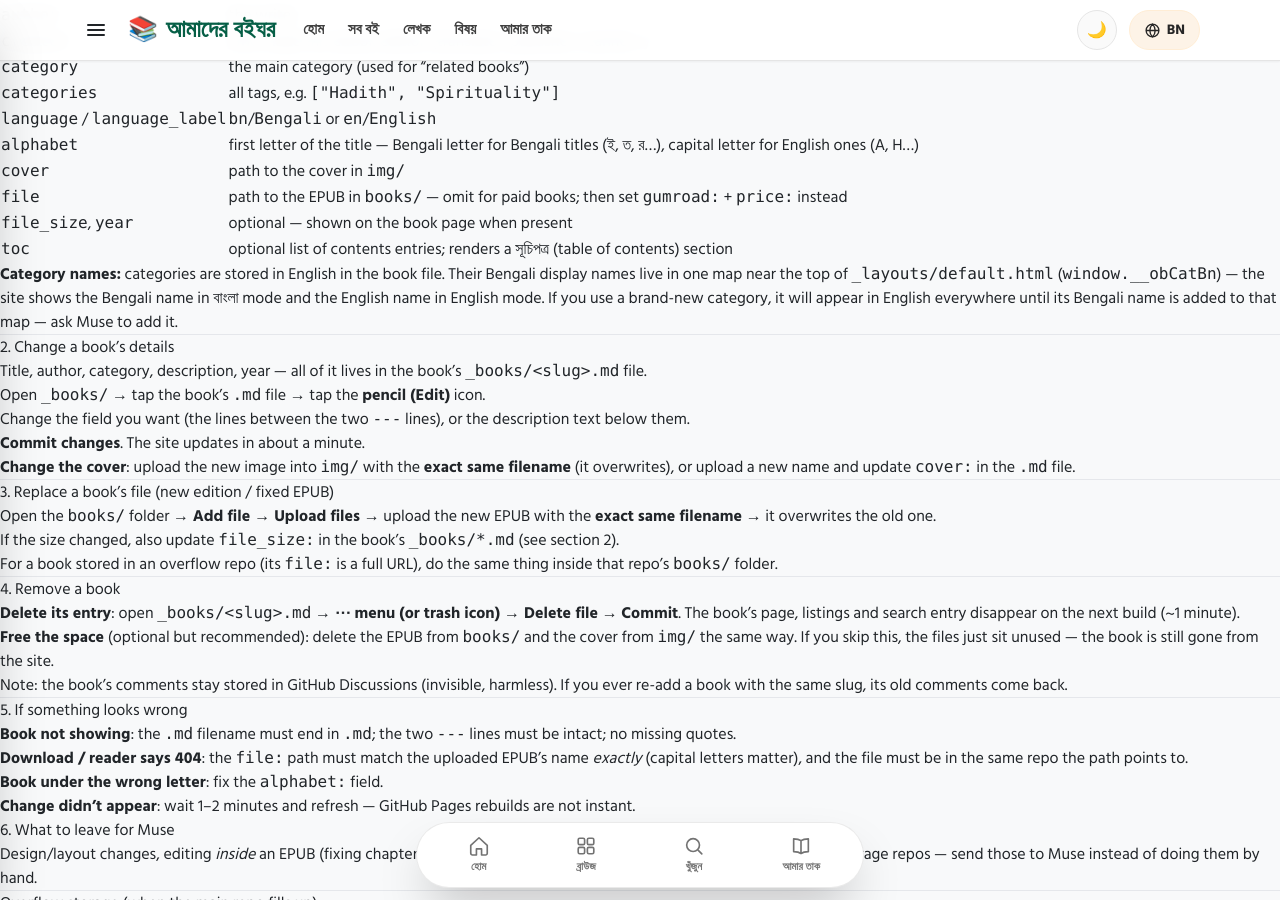
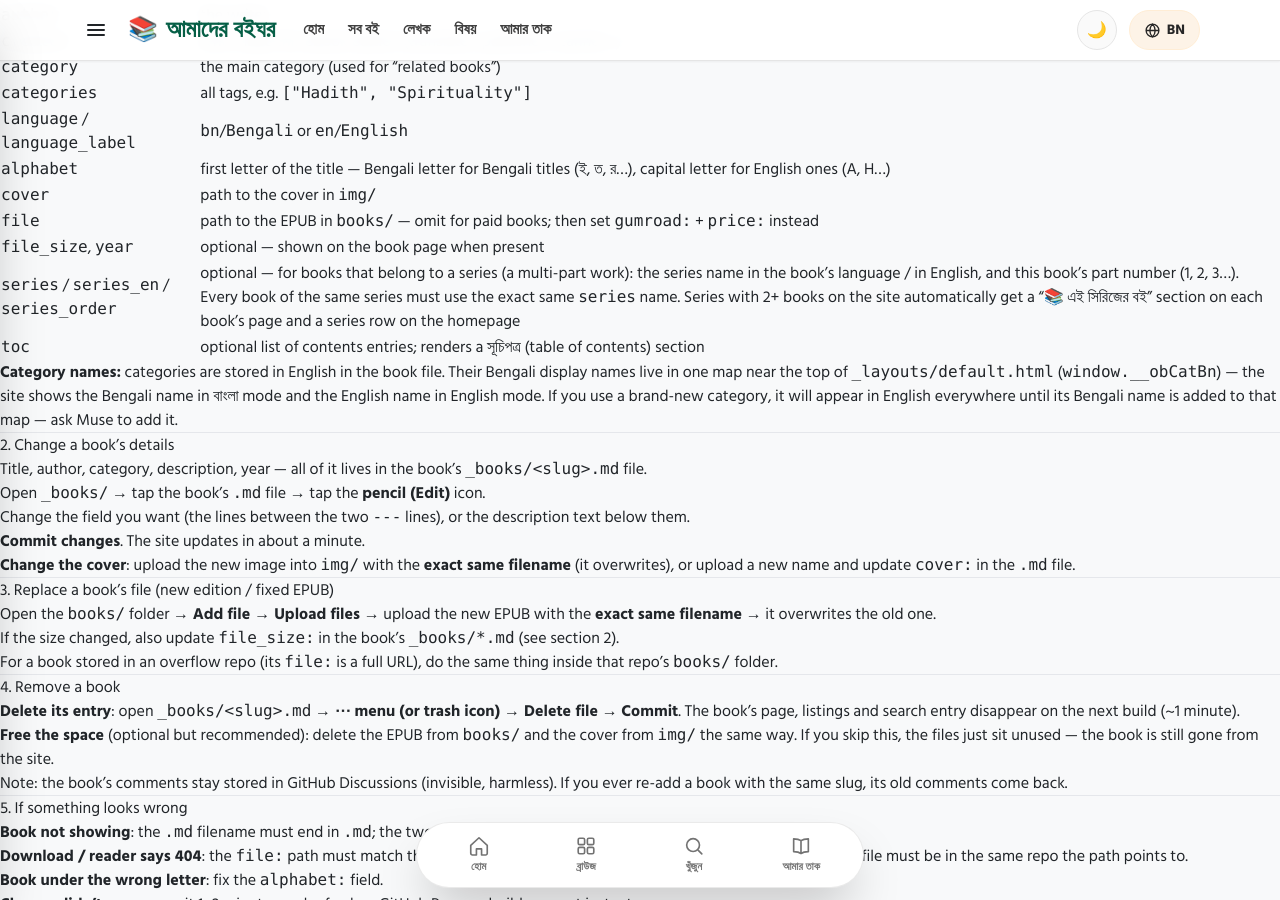
Before and after one commit to MDTowfiqul/our-boighar, a Jekyll site: the page built from ADD-BOOK.md, in a window 1280 px wide and 900 px high, scrolled down 930 px. Built offline with Jekyll 4.4.1, drawn with Linux system fonts in a browser that asks for light colours; nearby versions of some CDN libraries; our own code applies the rules of GitHub Pages for plain Markdown files.

Commit message:
Guide: document series fields

```diff
--- a/ADD-BOOK.md
+++ b/ADD-BOOK.md
@@ -69,6 +69,7 @@ book page exactly as written, in both site languages.
 | `cover` | path to the cover in `img/` |
 | `file` | path to the EPUB in `books/` — omit for paid books; then set `gumroad:` + `price:` instead |
 | `file_size`, `year` | optional — shown on the book page when present |
+| `series` / `series_en` / `series_order` | optional — for books that belong to a series (a multi-part work): the series name in the book's language / in English, and this book's part number (1, 2, 3…). Every book of the same series must use the exact same `series` name. Series with 2+ books on the site automatically get a "📚 এই সিরিজের বই" section on each book's page and a series row on the homepage |
 | `toc` | optional list of contents entries; renders a সূচিপত্র (table of contents) section |
 
 **Category names:** categories are stored in English in the book file.
```
